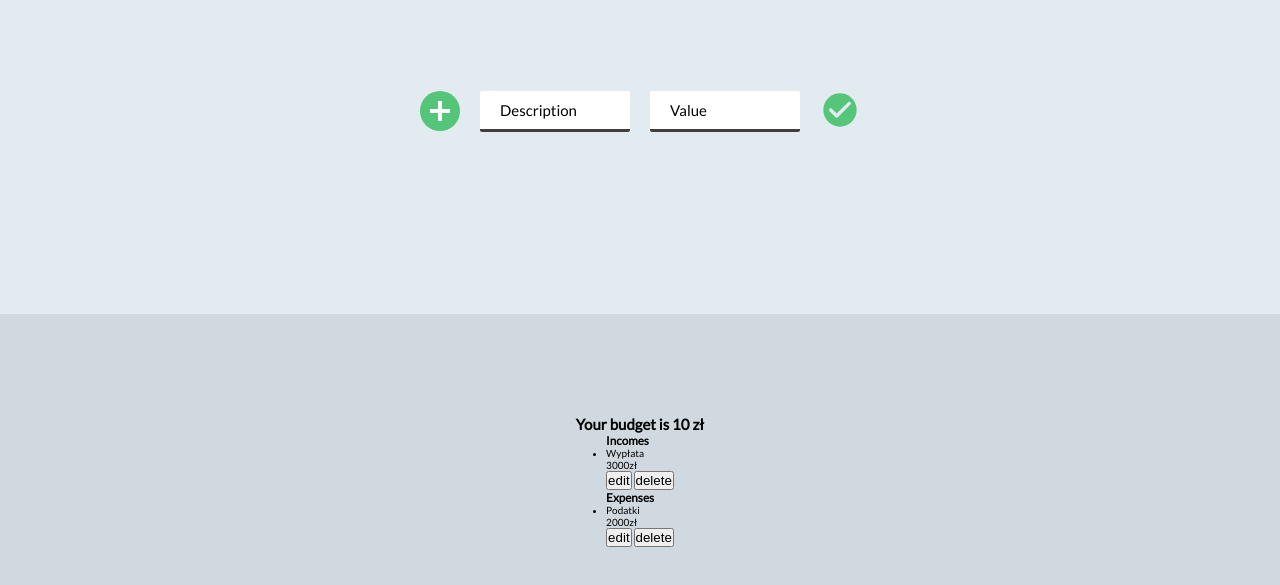
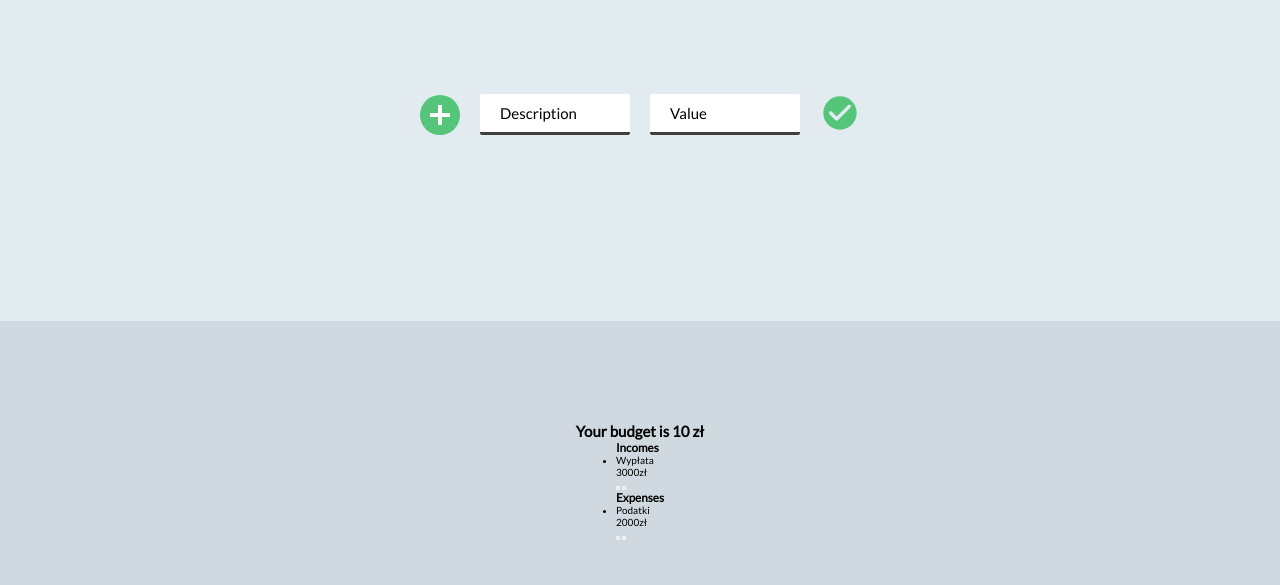
Before and after one commit to KonradPietkiewicz/Budget-App, a plain HTML site: page index.html in a window 1280 px wide. Shown: the part 91-676 px from the top of the page. Drawn offline with Linux system fonts and the light colour scheme.

Commit message:
add button modification

```diff
--- a/index.html
+++ b/index.html
@@ -75,8 +75,8 @@
                 <p class="item__description">Wypłata</p>
                 <p class="item__value">3000zł</p>
                 <div class="item__buttons">
-                  <button class="item__button">edit</button>
-                  <button class="item__button">delete</button>
+                  <button class="item__button item__button--edit"></button>
+                  <button class="item__button item__button--delete"></button>
                 </div>
               </li>
             </ul>
@@ -86,8 +86,8 @@
                 <p class="item__description">Podatki</p>
                 <p class="item__value">2000zł</p>
                 <div class="item__buttons">
-                  <button class="item__button">edit</button>
-                  <button class="item__button">delete</button>
+                  <button class="item__button item__button--edit"></button>
+                  <button class="item__button item__button--delete"></button>
                 </div>
               </li>
             </ul>
```
